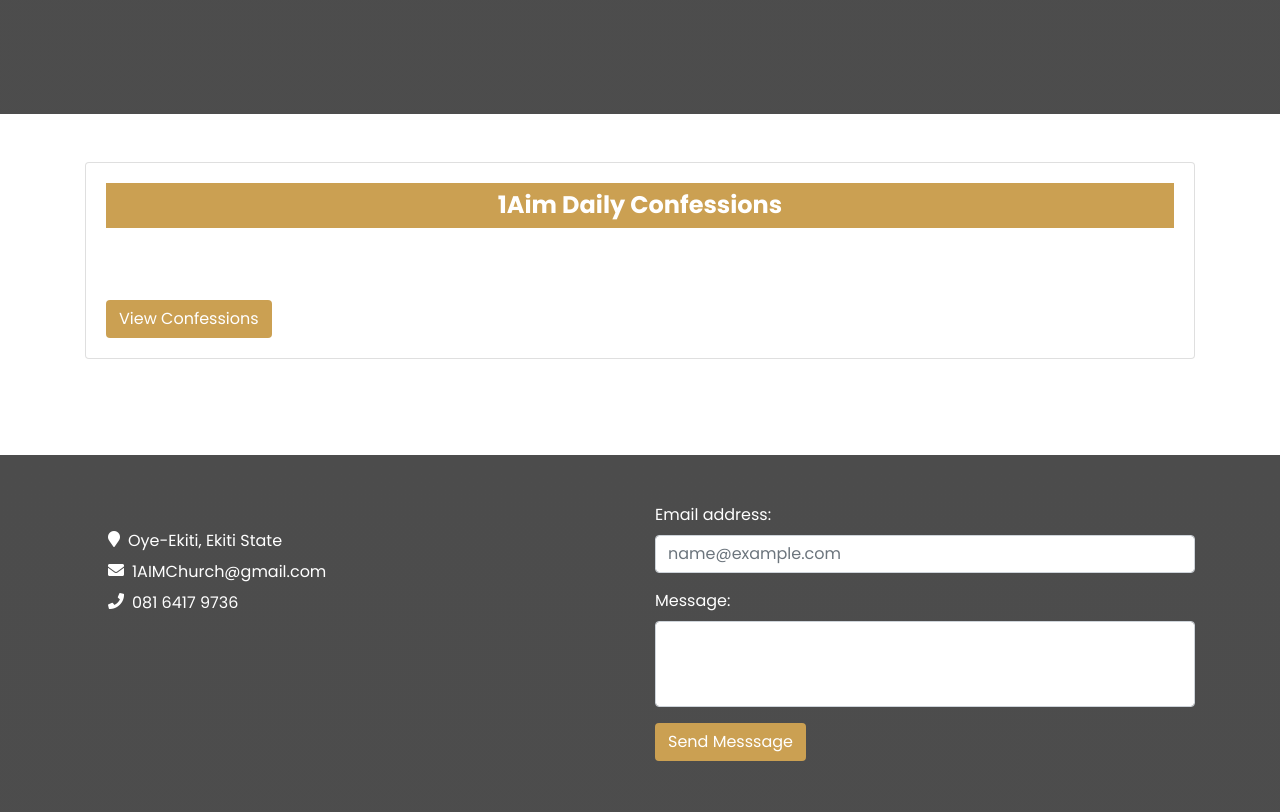
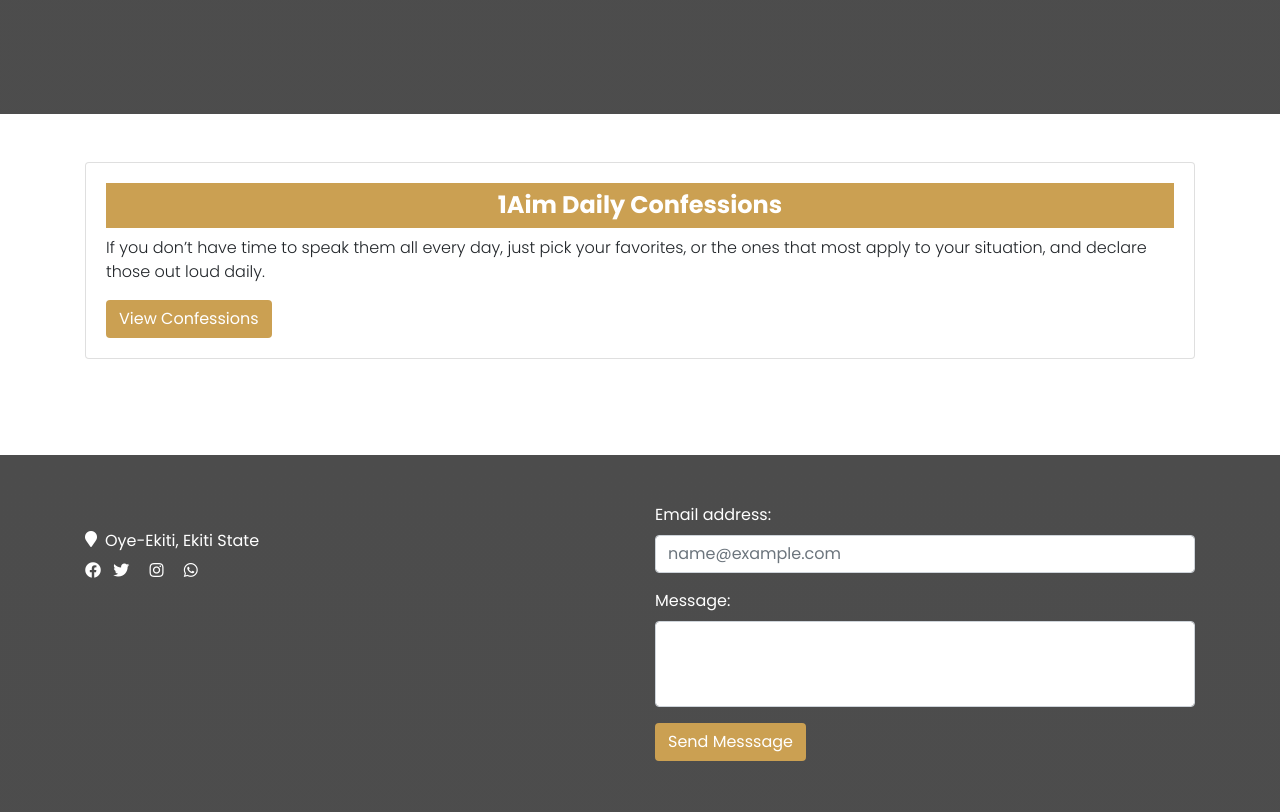
Before and after one commit to Sproff/1AIM-, a plain HTML site: page index.html in a window 1280 px wide. Shown: the part 686-1498 px from the top of the page. Drawn offline with nearby package versions, Linux system fonts and the light colour scheme.

Commit message:
fixed social links

```diff
--- a/index.html
+++ b/index.html
@@ -71,21 +71,27 @@
             <div class="container">
               <div class="row py-5 text-white">
                 <div class="col-md-6 py-4">
-                  <div class="col-12 location d-flex">
-                    <div class="icon fa fa-map-marker pt-1 mx-2"></div>
+                  <div class="location d-flex">
+                    <div class="icon fa fa-map-marker pt-1 pr-2"></div>
                     <h6 class="mt-1">Oye-Ekiti, Ekiti State</h6>
                   </div>
-                  <div class="col-12 offers d-flex">
-                    <div class="icon fa fa-envelope pt-1 mx-2"></div>
-                    <h6 class="mt-1">1AIMChurch@gmail.com</h6>
-                  </div>
-                  <div class="col-12 d-flex">
-                    <div class="icon fa fa-phone pt-1 mx-2"></div>
-                    <h6 class="mt-1"><a href="#" class=" text-white">081 6417 9736</a></h6>
+                  <div class="social">
+                    <div class="d-inline">
+                      <a href="http://facebook.com/1aimyouthchurch" class="text-white"><i class="icon fab fa-facebook pt-1"></i></a>
+                    </div>
+                    <div class="d-inline">
+                      <a href="http://twitter.com/1aimyouthchurch" class="text-white"><i class="icon fab fa-twitter pt-1 mx-2"></i></a>
+                    </div>
+                    <div class="d-inline">
+                      <a href="http://instagram.com/1aimyouthchurch" class="text-white"><i class="icon fab fa-instagram pt-1 mx-2"></i></a>
+                    </div>
+                    <div class="d-inline">
+                      <a href="http://www.bit.ly/1aimwhatsapp" class="text-white"><i class="icon fab fa-whatsapp pt-1 mx-2"></i></a>
+                    </div>
                   </div>
                 </div>
 
-                <div class="contact-us col-md-6">
+                <div class="send-message col-md-6">
                   <form>
                     <div class="form-group">
                       <label for="exampleFormControlInput1">Email address:</label>
@@ -110,11 +116,11 @@
 
 
         <!-- External JS Links -->
-        <!-- <script src="https://cdnjs.cloudflare.com/ajax/libs/jquery/3.5.1/jquery.min.js"></script>
+        <script src="https://cdnjs.cloudflare.com/ajax/libs/jquery/3.5.1/jquery.min.js"></script>
         <script src="https://stackpath.bootstrapcdn.com/bootstrap/4.5.0/js/bootstrap.min.js" integrity="sha384-OgVRvuATP1z7JjHLkuOU7Xw704+h835Lr+6QL9UvYjZE3Ipu6Tp75j7Bh/kR0JKI" crossorigin="anonymous"></script>
         <script src="https://unpkg.com/aos@next/dist/aos.js"></script>
         <script src="js/wow.min.js"></script>
-        <script src="js/main.js"></script> -->
+        <script src="js/main.js"></script>
 
     </body>
 </html>
```
